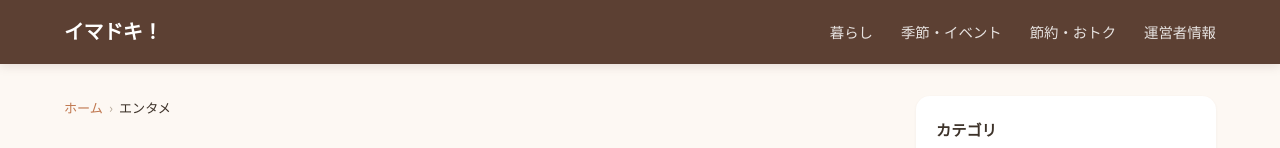
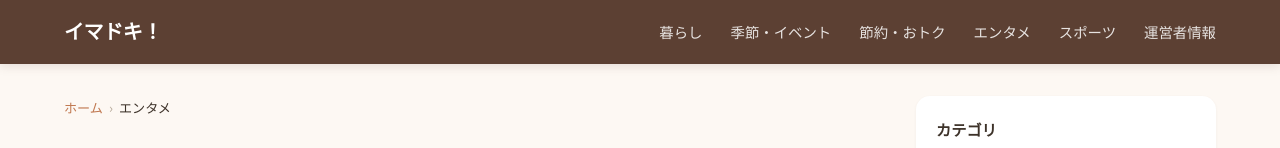
Before and after one commit to kengoabe123-bit/kattehaikenai-blog, a Next.js app: page /category/entertainment in a window 1280 px wide. Shown: the top 148 px of the page. Built offline with nearby package versions, Linux system fonts and the light colour scheme.

Commit message:
feat: add entertainment and sports category pages and nav links

```diff
--- a/app/category/[name]/page.tsx
+++ b/app/category/[name]/page.tsx
@@ -2,7 +2,7 @@ import Link from 'next/link';
 import { articles, CATEGORIES } from '@/content/articles';
 import type { CategoryKey } from '@/content/articles';
 
-const validCategories: CategoryKey[] = ['lifestyle', 'seasonal', 'money'];
+const validCategories: CategoryKey[] = ['lifestyle', 'seasonal', 'money', 'entertainment', 'sports'];
 
 export function generateStaticParams() {
   return validCategories.map((name) => ({ name }));
--- a/components/Header.tsx
+++ b/components/Header.tsx
@@ -11,6 +11,8 @@ export function Header() {
           <Link href="/category/lifestyle">暮らし</Link>
           <Link href="/category/seasonal">季節・イベント</Link>
           <Link href="/category/money">節約・おトク</Link>
+          <Link href="/category/entertainment">エンタメ</Link>
+          <Link href="/category/sports">スポーツ</Link>
           <Link href="/about">運営者情報</Link>
         </nav>
       </div>
```
